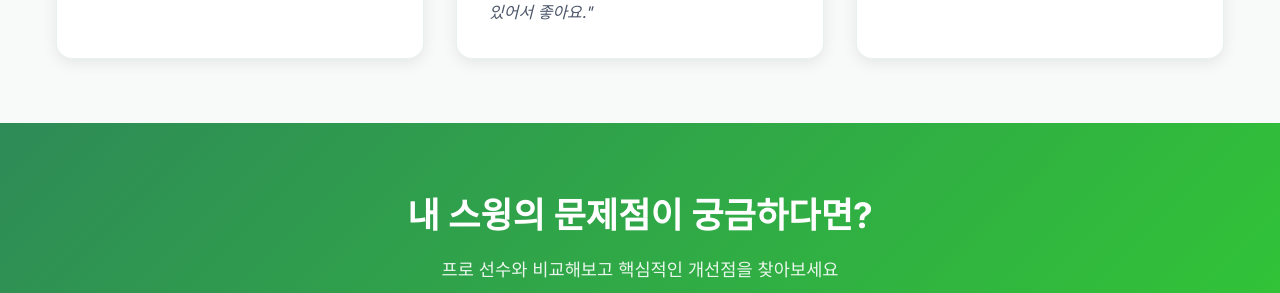
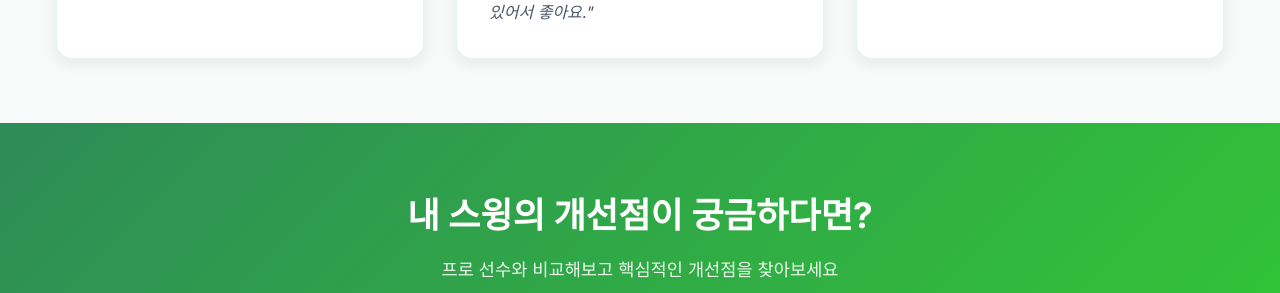
Before and after one commit to LetsDudeis/PerfectSwing_landing_en, a Next.js app: page / in a window 1280 px wide. Shown: the part 1618-1911 px from the top of the page. Built offline with nearby package versions, Linux system fonts and the light colour scheme.

Commit message:
Chore : 문제점 -> 개선점 수정

```diff
--- a/pages/index.js
+++ b/pages/index.js
@@ -364,7 +364,7 @@ export default function Home() {
         <section className={styles.bottomEmailSection}>
           <div className={styles.bottomEmailContainer}>
             <h2 className={styles.bottomEmailTitle}>
-              내 스윙의 문제점이 궁금하다면?
+              내 스윙의 개선점이 궁금하다면?
             </h2>
             <p className={styles.bottomEmailSubtitle}>
               프로 선수와 비교해보고 핵심적인 개선점을 찾아보세요
```
